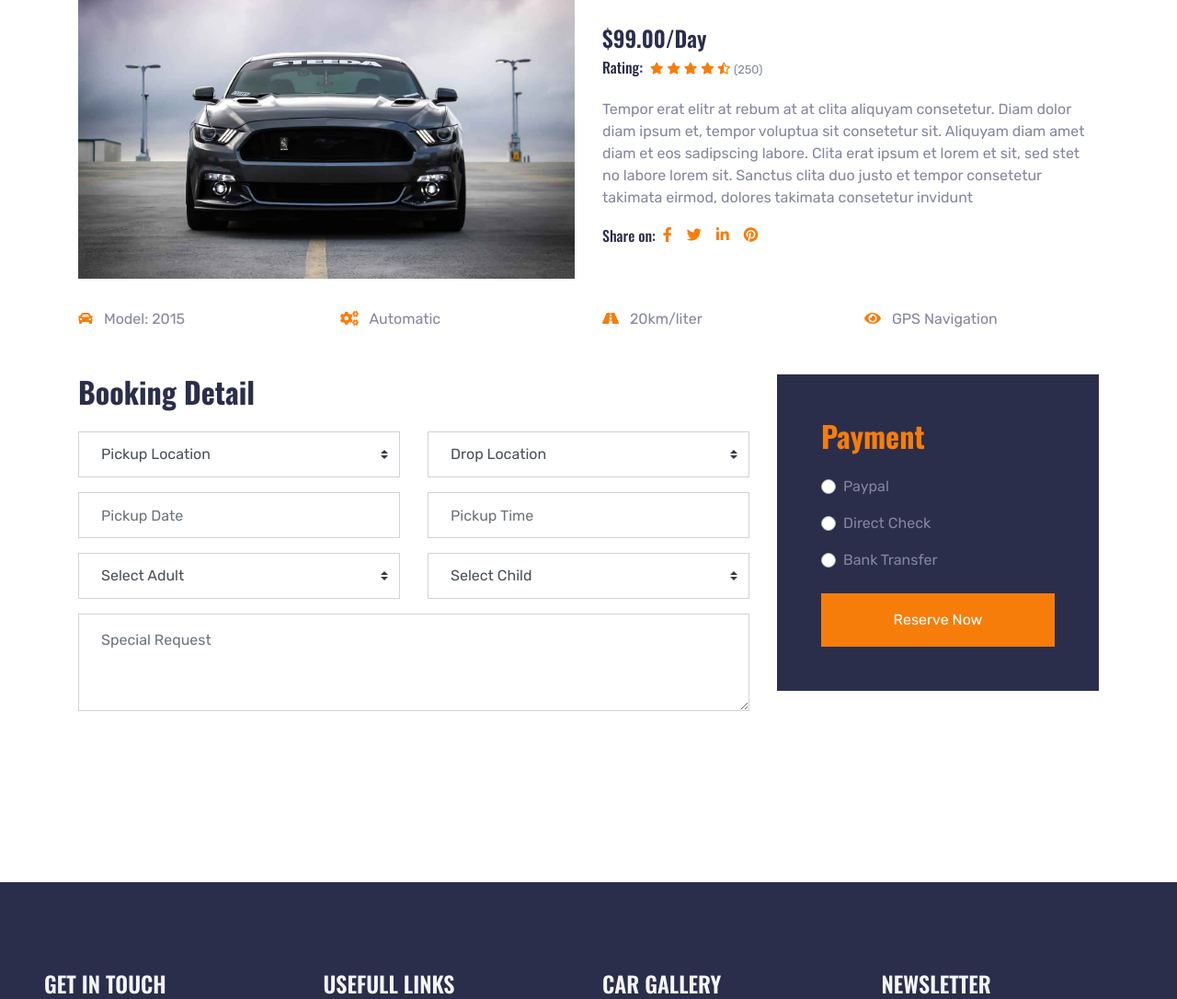
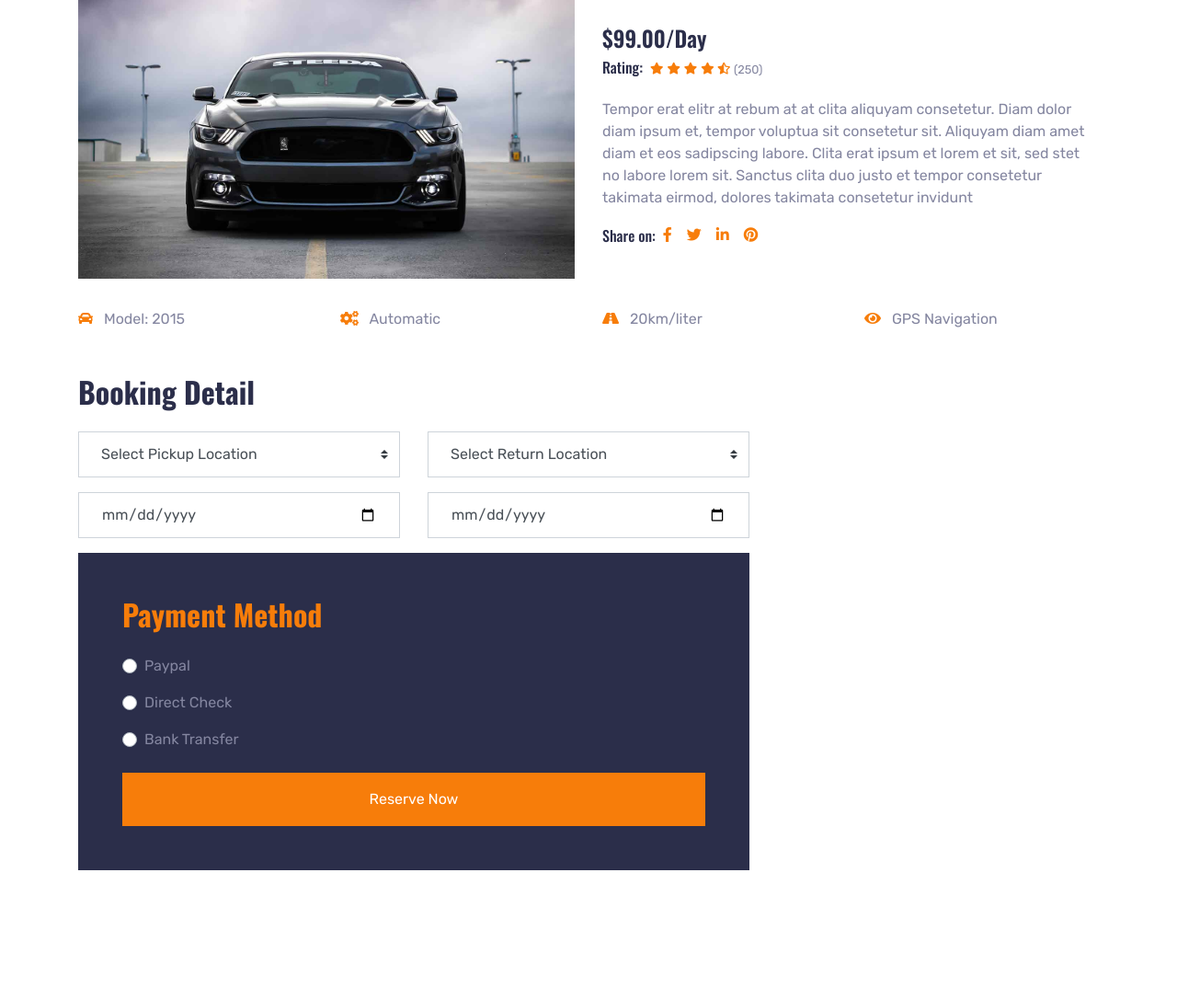
Before and after one commit to Jad-Bel/Drive-Loc-v2, a PHP site: page /views/partials/reservation/create.php in a window 1280 px wide. Shown: the part 924-2010 px from the top of the page at 92% size. Run offline with PHP 8.4, Linux system fonts and the light colour scheme.

Commit message:
FEAT: implement reservation booking logic, enhance form validation, and update vehicle link to reservation page

```diff
--- a/views/partials/reservation/create.php
+++ b/views/partials/reservation/create.php
@@ -3,6 +3,45 @@ require_once "../../../models/reservation.php";
 require_once "../../../models/user.php";
 require_once "../../../models/vehicule.php";
 
+
+$reservation = new reservation();
+
+if ($_SERVER['REQUEST_METHOD'] == 'POST') {
+    try {
+        $date_rsv = date('Y-m-d');
+
+        // $user_id = $_SESSION['user_id'];
+        $user_id = 7;
+        $vehicule_id = $_POST['vehicule_id'];
+        $date_pickup = $_POST['date_pickup'];
+        $date_return = $_POST['date_return'];
+        $lieu_pickup = $_POST['lieu_pickup'];
+        $lieu_return = $_POST['lieu_return'];
+
+
+        if (strtotime($date_pickup) < strtotime($date_return)) {
+            throw new Exception("Return date must be after pickup date");
+        }
+
+        if (strtotime($date_pickup) < strtotime('today')) {
+            throw new Exception("Puckup date cannot be in the past");
+        }
+
+        $reservation->bookRes(
+            $user_id,
+            $vehicule_id,
+            $date_rsv,
+            $date_pickup,
+            $date_return,
+            $lieu_pickup,
+            $lieu_return
+        );
+
+        $success_message = "Reservation booked successfully";
+    } catch (Exception $e) {
+        $error_message = $e->getMessage();
+    }
+}
 ?>
 
 <!DOCTYPE html>
@@ -240,89 +279,80 @@ require_once "../../../models/vehicule.php";
                     <?php if (isset($error_message)): ?>
                         <div class="alert alert-danger"><?php echo $error_message; ?></div>
                     <?php endif; ?>
+
+                    <form method="post" action="">
+                        <!-- Hidden input for vehicule_id from URL parameter -->
+                        <input type="hidden" name="vehicule_id" value="<?php echo isset($_GET['vehicule_id']) ? htmlspecialchars($_GET['vehicule_id']) : ''; ?>">
+
                         <div class="row">
                             <div class="col-6 form-group">
-                                <select class="custom-select px-4" style="height: 50px;">
-                                    <option selected>Pickup Location</option>
-                                    <option value="1">Location 1</option>
-                                    <option value="2">Location 2</option>
-                                    <option value="3">Location 3</option>
+                                <select class="custom-select px-4" style="height: 50px;" name="lieu_pickup" required>
+                                    <option value="">Select Pickup Location</option>
+                                    <option value="Casablanca">Casablanca</option>
+                                    <option value="Rabat">Rabat</option>
+                                    <option value="Marrakech">Marrakech</option>
+                                    <option value="Agadir">Agadir</option>
                                 </select>
                             </div>
                             <div class="col-6 form-group">
-                                <select class="custom-select px-4" style="height: 50px;">
-                                    <option selected>Drop Location</option>
-                                    <option value="1">Location 1</option>
-                                    <option value="2">Location 2</option>
-                                    <option value="3">Location 3</option>
+                                <select class="custom-select px-4" style="height: 50px;" name="lieu_return" required>
+                                    <option value="">Select Return Location</option>
+                                    <option value="Casablanca">Casablanca</option>
+                                    <option value="Rabat">Rabat</option>
+                                    <option value="Marrakech">Marrakech</option>
+                                    <option value="Agadir">Agadir</option>
                                 </select>
                             </div>
                         </div>
                         <div class="row">
                             <div class="col-6 form-group">
                                 <div class="date" id="date2" data-target-input="nearest">
-                                    <input type="text" class="form-control p-4 datetimepicker-input" placeholder="Pickup Date"
-                                        data-target="#date2" data-toggle="datetimepicker" />
+                                    <input type="date" class="form-control p-4"
+                                           name="date_pickup" required
+                                           min="<?php echo date('Y-m-d'); ?>"
+                                           placeholder="Pickup Date">
                                 </div>
                             </div>
                             <div class="col-6 form-group">
-                                <div class="time" id="time2" data-target-input="nearest">
-                                    <input type="text" class="form-control p-4 datetimepicker-input" placeholder="Pickup Time"
-                                        data-target="#time2" data-toggle="datetimepicker" />
+                                <div class="date" id="date3" data-target-input="nearest">
+                                    <input type="date" class="form-control p-4"
+                                           name="date_return" required
+                                           min="<?php echo date('Y-m-d'); ?>"
+                                           placeholder="Return Date">
                                 </div>
                             </div>
                         </div>
-                        <div class="row">
-                            <div class="col-6 form-group">
-                                <select class="custom-select px-4" style="height: 50px;">
-                                    <option selected>Select Adult</option>
-                                    <option value="1">Adult 1</option>
-                                    <option value="2">Adult 2</option>
-                                    <option value="3">Adult 3</option>
-                                </select>
-                            </div>
-                            <div class="col-6 form-group">
-                                <select class="custom-select px-4" style="height: 50px;">
-                                    <option selected>Select Child</option>
-                                    <option value="1">Child 1</option>
-                                    <option value="2">Child 2</option>
-                                    <option value="3">Child 3</option>
-                                </select>
-                            </div>
-                        </div>
-                        <div class="form-group">
-                            <textarea class="form-control py-3 px-4" rows="3" placeholder="Special Request" required="required"></textarea>
-                        </div>
-                    </div>
-                </div>
-                <div class="col-lg-4">
+
+                        <!-- Payment Section -->
                         <div class="bg-secondary p-5 mb-5">
-                        <h2 class="text-primary mb-4">Payment</h2>
+                            <h2 class="text-primary mb-4">Payment Method</h2>
                             <div class="form-group">
                                 <div class="custom-control custom-radio">
-                                <input type="radio" class="custom-control-input" name="payment" id="paypal">
+                                    <input type="radio" class="custom-control-input" name="payment" id="paypal" value="paypal" required>
                                     <label class="custom-control-label" for="paypal">Paypal</label>
                                 </div>
                             </div>
                             <div class="form-group">
                                 <div class="custom-control custom-radio">
-                                <input type="radio" class="custom-control-input" name="payment" id="directcheck">
+                                    <input type="radio" class="custom-control-input" name="payment" id="directcheck" value="directcheck">
                                     <label class="custom-control-label" for="directcheck">Direct Check</label>
                                 </div>
                             </div>
                             <div class="form-group mb-4">
                                 <div class="custom-control custom-radio">
-                                <input type="radio" class="custom-control-input" name="payment" id="banktransfer">
+                                    <input type="radio" class="custom-control-input" name="payment" id="banktransfer" value="banktransfer">
                                     <label class="custom-control-label" for="banktransfer">Bank Transfer</label>
                                 </div>
                             </div>
-                        <button class="btn btn-block btn-primary py-3">Reserve Now</button>
+                            <button type="submit" class="btn btn-block btn-primary py-3">Reserve Now</button>
+                        </div>
+                    </form>
                 </div>
             </div>
         </div>
     </div>
 </div>
-    <!-- Car Booking End -->
+
 
 
     <!-- Vendor Start -->
--- a/views/partials/vehicules/vehiculePage.php
+++ b/views/partials/vehicules/vehiculePage.php
@@ -211,7 +211,7 @@ $MulVehicules = $vehicules->getVehiclesByPage($vehiclesPerPage, $offset);
                                     <span><?= $vehicule["mileage"] ?>K</span>
                                 </div>
                             </div>
-                            <a class="btn btn-primary px-3" href="vehicle-details.php?id=<?= $vehicule["vehicule_id"] ?>">
+                            <a class="btn btn-primary px-3" href="../reservation/create.php?vehicule=<?= urlencode($vehicule["vehicule_id"]) ?>">
                                 $<?= number_format($vehicule["prix"]) ?>/Day
                             </a>
                         </div>
```
Lines whose indentation alone changed are shown as unchanged.
